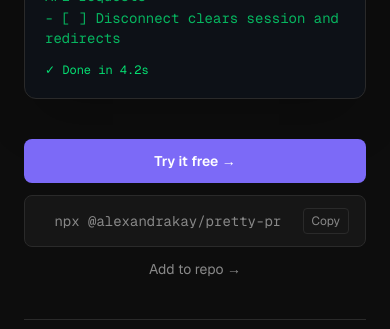
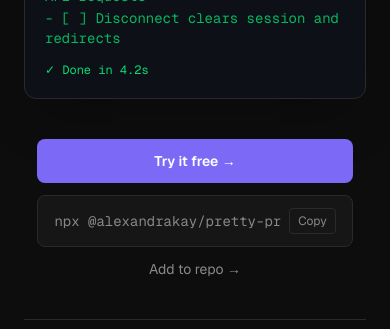
Before and after one commit to alexandrakay/pretty-pr, a Next.js app in the folder web/: page / in a window 390 px wide. Shown: the part 900-1229 px from the top of the page. Built offline with nearby package versions, Linux system fonts and the light colour scheme.

Commit message:
fix: remove max-w constraint on hero CTA row so npx box is full width on desktop

```diff
--- a/web/app/components/landing/HeroSection.tsx
+++ b/web/app/components/landing/HeroSection.tsx
@@ -158,7 +158,7 @@ export default function HeroSection() {
         </div>
       </div>
 
-      <div className="flex flex-col sm:flex-row items-center gap-3 w-full max-w-lg">
+      <div className="flex flex-col sm:flex-row items-center gap-3">
         <a
           href="/app"
           className="w-full sm:w-auto text-center rounded-lg bg-accent hover:bg-accent-hover px-7 py-3 text-sm font-semibold text-white transition-colors"
@@ -166,7 +166,7 @@ export default function HeroSection() {
           Try it free →
         </a>
         <div className="w-full sm:w-auto flex items-center gap-2 rounded-lg border border-border bg-surface px-4 py-3">
-          <code className="text-sm font-mono text-text-muted flex-1 text-center sm:text-left">
+          <code className="text-sm font-mono text-text-muted whitespace-nowrap">
             npx @alexandrakay/pretty-pr
           </code>
           <CopyButton text="npx @alexandrakay/pretty-pr" />
```
